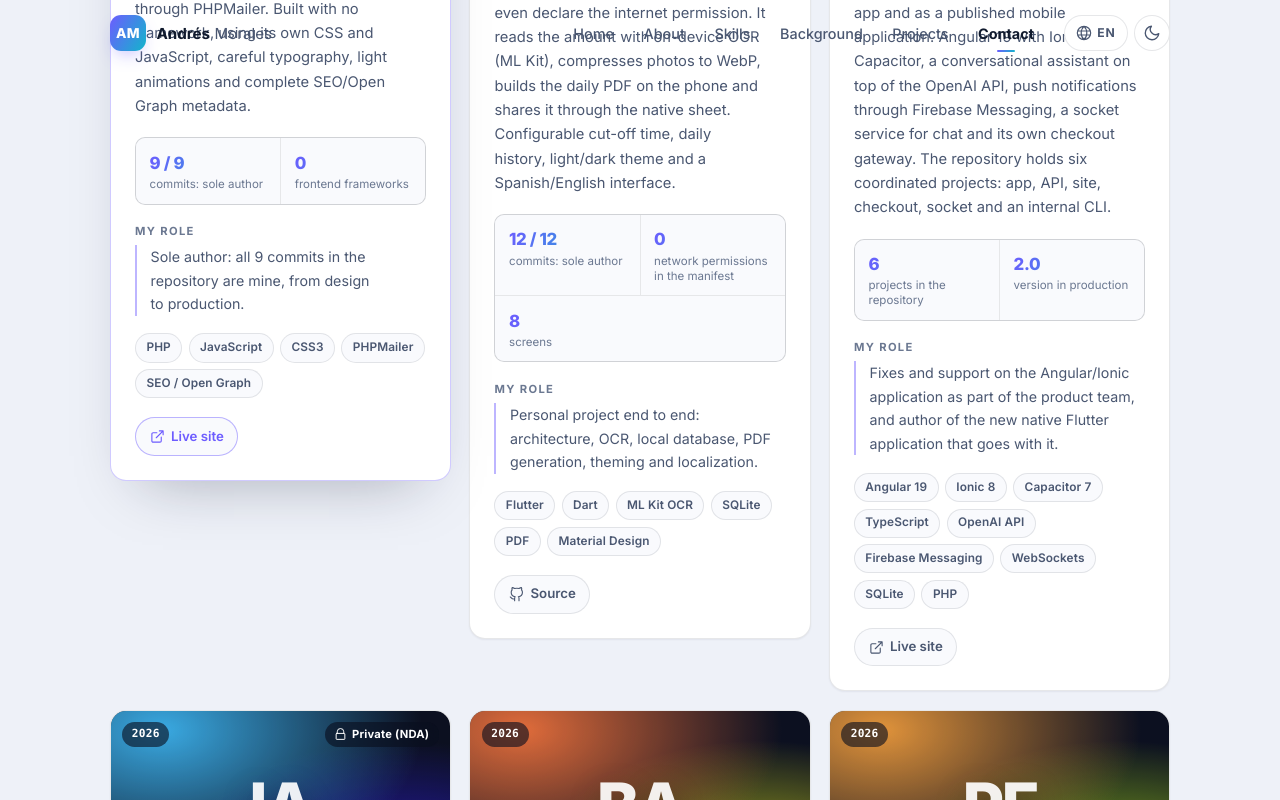
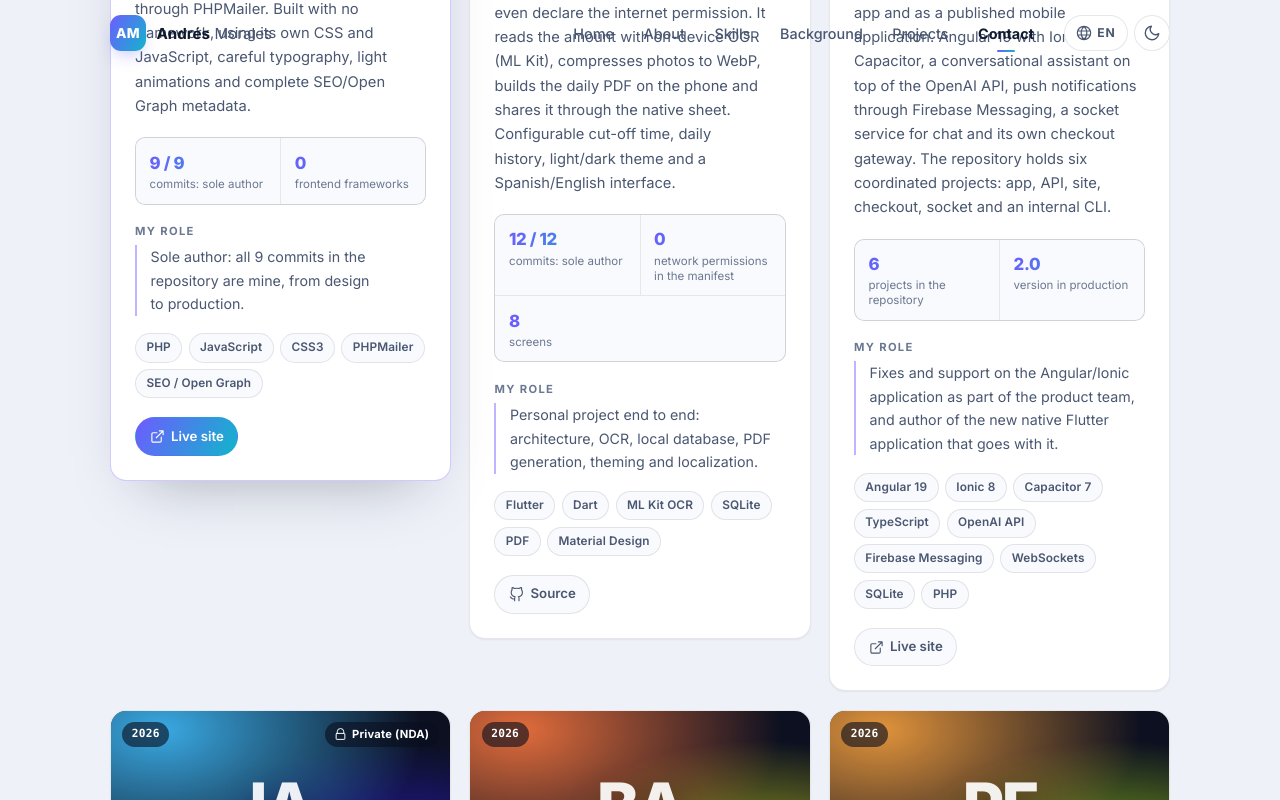
Before and after one commit to AndrewsMorales/portafolioAndresV2, a React (Vite) app: page / in a window 1280 px wide. In both pictures the pointer is over the link 186 px from the left and 9276 px from the top of the page. Shown: the part 8836-9636 px from the top of the page. Built offline with nearby package versions, Linux system fonts and the light colour scheme.

Commit message:
Cambio estilo del boton ver en vivo o codigo

```diff
--- a/src/components/Projects/Projects.css
+++ b/src/components/Projects/Projects.css
@@ -247,10 +247,12 @@
   color: var(--text-soft);
   transition:
     color 0.22s var(--ease),
-    border-color 0.22s var(--ease);
+    border-color 0.22s var(--ease),
+    background 0.22s var(--ease);
 }
 
 .projects__link:hover {
-  color: var(--brand-1);
-  border-color: color-mix(in srgb, var(--brand-1) 45%, transparent);
+  background: var(--brand-grad);
+  border-color: transparent;
+  color: #fff;
 }
```
